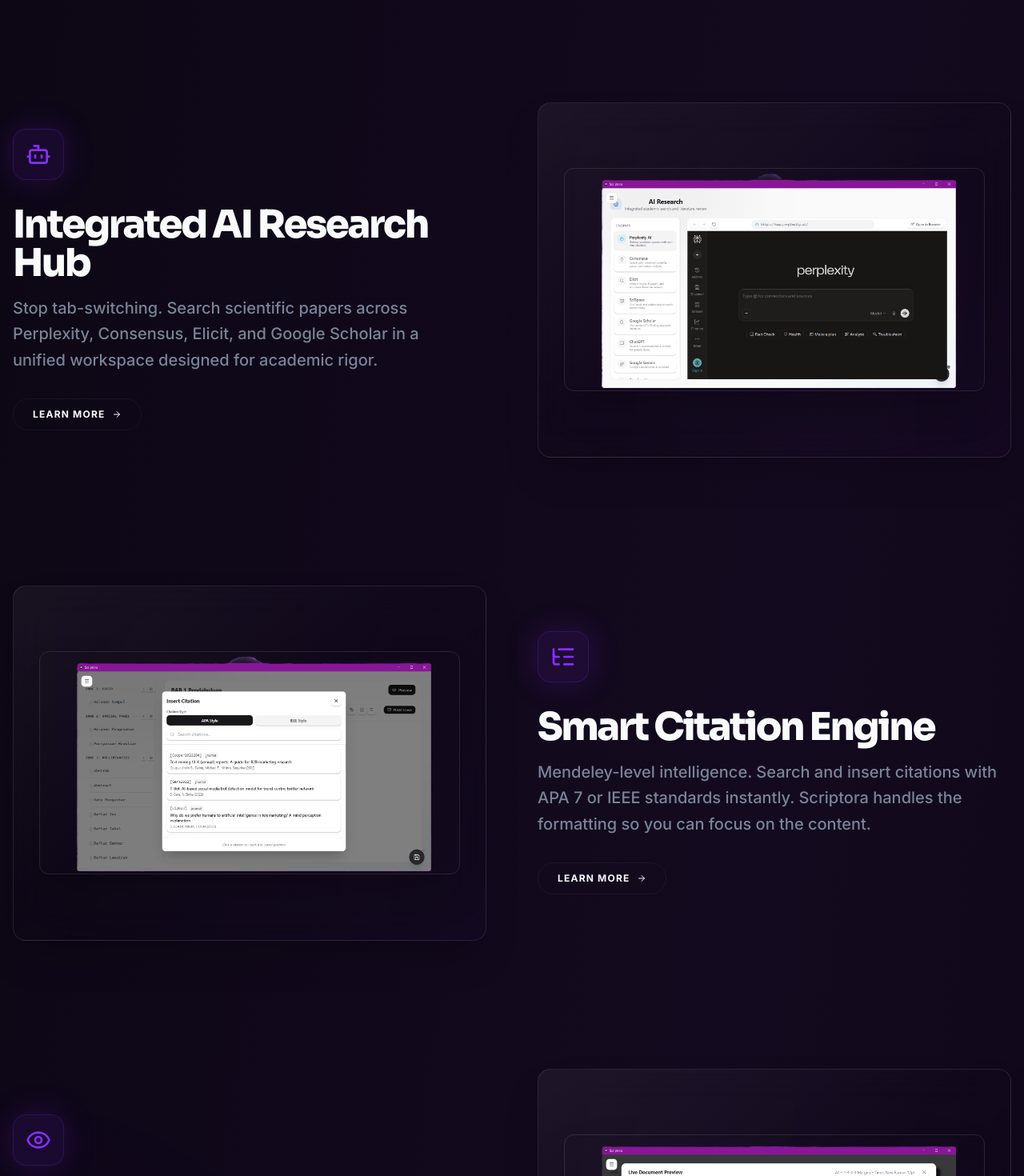
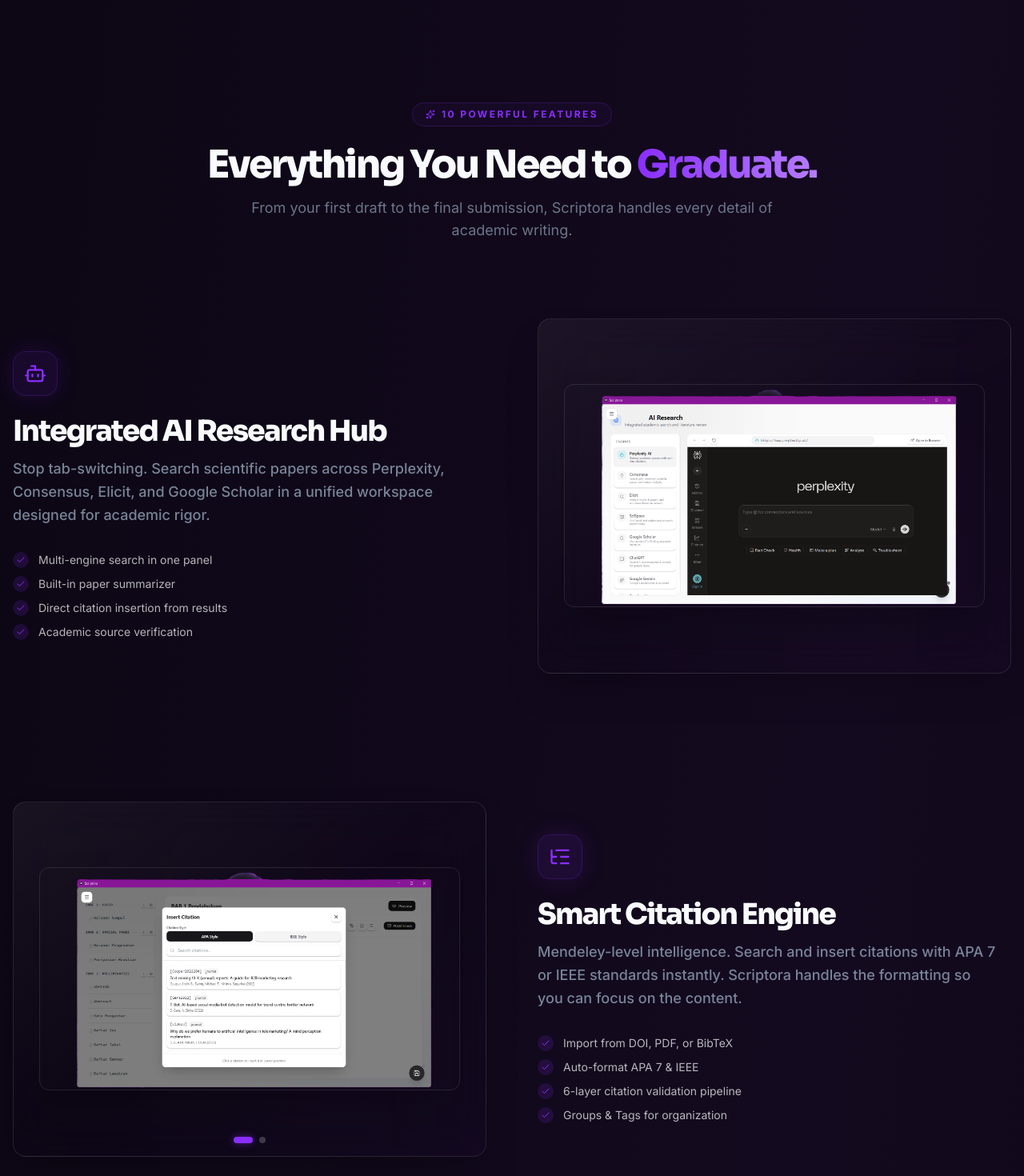
Before and after one commit to Falcoraxyz/scriptora-Official, a Next.js app: page / in a window 1280 px wide. Shown: the part 1440-2910 px from the top of the page at 80% size. Built offline with nearby package versions, Linux system fonts and the light colour scheme; no server answers.

Commit message:
feat: expand features section to 10 features with all 15 screenshots and sub-details

```diff
--- a/components/features-section.tsx
+++ b/components/features-section.tsx
@@ -1,39 +1,132 @@
+"use client"
+
 import { GlassCard } from "@/components/ui/glass-card"
-import { Button } from "@/components/ui/button"
-import { Bot, Quote, Eye, ListTree, Image as ImageIcon, Sparkles, ArrowRight } from "lucide-react"
+import { Bot, ListTree, Eye, Quote, Image as ImageIcon, Layers, BookOpen, Paperclip, StickyNote, Settings, Sparkles, Check } from "lucide-react"
 import { cn } from "@/lib/utils"
 import { motion } from "framer-motion"
+import { useState } from "react"
 
 const features = [
     {
         title: "Integrated AI Research Hub",
         desc: "Stop tab-switching. Search scientific papers across Perplexity, Consensus, Elicit, and Google Scholar in a unified workspace designed for academic rigor.",
         icon: Bot,
-        image: "/screenshots/AI Dashboard.png"
+        images: ["/screenshots/AI Dashboard.png"],
+        highlights: [
+            "Multi-engine search in one panel",
+            "Built-in paper summarizer",
+            "Direct citation insertion from results",
+            "Academic source verification"
+        ]
     },
     {
         title: "Smart Citation Engine",
         desc: "Mendeley-level intelligence. Search and insert citations with APA 7 or IEEE standards instantly. Scriptora handles the formatting so you can focus on the content.",
         icon: ListTree,
-        image: "/screenshots/UI Citation.png"
+        images: ["/screenshots/UI Citation.png", "/screenshots/Halaman Bibliography Manager.png"],
+        highlights: [
+            "Import from DOI, PDF, or BibTeX",
+            "Auto-format APA 7 & IEEE",
+            "6-layer citation validation pipeline",
+            "Groups & Tags for organization"
+        ]
     },
     {
         title: "Live Academic Preview",
-        desc: "See your thesis as it will appear in print. Real-time rendering with 4-4-3-3 margins, Times New Roman 12pt, and perfect line spacing built into the core.",
+        desc: "See your thesis as it will appear in print. Real-time rendering with 4-4-3-3 margins, Times New Roman 12pt, and perfect 1.5 line spacing built into the core.",
         icon: Eye,
-        image: "/screenshots/halaman Live Document Preview.png"
+        images: ["/screenshots/halaman Live Document Preview.png"],
+        highlights: [
+            "WYSIWYG real-time rendering",
+            "Standard academic margin preset",
+            "TNR 12pt with 1.5 line spacing",
+            "Instant chapter navigation"
+        ]
     },
     {
         title: "Premium DOCX Pipeline",
         desc: "The only IDE that exports a 'Ready to Submit' DOCX. Automatic Table of Contents, List of Figures, and Roman numeral sectioning with one click.",
         icon: Quote,
-        image: "/screenshots/Halaman Export.png"
+        images: ["/screenshots/Halaman Export.png"],
+        highlights: [
+            "One-click professional DOCX export",
+            "Auto-generated TOC & List of Figures",
+            "Roman + Arabic page numbering",
+            "PDF export via Word automation"
+        ],
+        badge: "PRO"
     },
     {
         title: "Smart Asset Management",
         desc: "Centralized management for Figures, Tables, and Equations. Drag, drop, and auto-number your assets while maintaining strict academic labeling standards.",
         icon: ImageIcon,
-        image: "/screenshots/UI insert Gambar.png"
+        images: ["/screenshots/UI insert Gambar.png", "/screenshots/UI Insert Tabel.png", "/screenshots/UI Insert Equation.png"],
+        highlights: [
+            "Figures with auto-captioning",
+            "Tables with header row support",
+            "LaTeX equations → MathML export",
+            "Academic auto-numbering (Gambar 1, Tabel 2...)"
+        ]
+    },
+    {
+        title: "5-Zone Document Architecture",
+        desc: "A smart zone system that automatically manages page numbering across your entire document — from Cover to Appendix, each zone gets its own rules.",
+        icon: Layers,
+        images: ["/screenshots/Settingan nomor halaman Untuk setiap Zone.png"],
+        highlights: [
+            "Zone 1: Cover (No page number)",
+            "Zone 2: Preliminaries (Roman: i, ii, iii)",
+            "Zone 3: Content (Arabic: 1, 2, 3)",
+            "Zone 4-5: Appendix & Special Pages"
+        ]
+    },
+    {
+        title: "Auto-Generated Lists",
+        desc: "Automatically generate Abbreviation Lists, Symbol Lists, and Glossaries. No more manual tables — Scriptora builds them from your entries and exports perfectly.",
+        icon: BookOpen,
+        images: ["/screenshots/List untuk Daftar Pustaka dll.png", "/screenshots/Halaman Dokumen List.png"],
+        highlights: [
+            "Daftar Singkatan (Abbreviations)",
+            "Daftar Simbol (Symbols)",
+            "Glosarium (Glossary)",
+            "Exported as formatted DOCX sections"
+        ]
+    },
+    {
+        title: "Appendix Manager",
+        desc: "Manage your thesis appendices with centralized auto-numbering and caption support. Upload documents, images, or write content — all organized in one panel.",
+        icon: Paperclip,
+        images: ["/screenshots/UI insert Lampiran.png"],
+        highlights: [
+            "Auto-numbered Lampiran 1, 2, 3...",
+            "Support for images & text content",
+            "Centralized caption management",
+            "Exported with proper formatting"
+        ]
+    },
+    {
+        title: "Quick Notes & Drafting",
+        desc: "A side panel for brainstorming and drafting ideas before they become part of your thesis body. Supports citation autocomplete so you never lose a reference.",
+        icon: StickyNote,
+        images: ["/screenshots/Tampilan Notes.png"],
+        highlights: [
+            "Side-panel quick notes",
+            "Citation autocomplete ({{cite:key}})",
+            "Per-project note storage",
+            "Drag ideas into your main editor"
+        ]
+    },
+    {
+        title: "Guided Setup Wizard",
+        desc: "Start your thesis in under 60 seconds. Choose a template (Skripsi, Tesis, Makalah, Proposal), fill in your metadata, and Scriptora builds the entire document structure for you.",
+        icon: Settings,
+        images: ["/screenshots/Tampilan Setup.png", "/screenshots/wizard setup.png"],
+        highlights: [
+            "Template selection (Skripsi, Tesis, etc.)",
+            "Metadata auto-fill (Nama, NIM, Judul)",
+            "University preset formatting",
+            "Structure generated in seconds"
+        ]
     }
 ]
 
@@ -43,69 +136,140 @@
             {/* Background Decoration */}
             <div className="absolute top-1/2 left-0 w-[500px] h-[500px] bg-primary/5 rounded-full blur-[120px] -translate-x-1/2 -z-10" />
 
+            {/* Section Header */}
+            <motion.div
+                initial={{ opacity: 0, y: 30 }}
+                whileInView={{ opacity: 1, y: 0 }}
+                viewport={{ once: true }}
+                transition={{ duration: 0.6 }}
+                className="container px-4 mx-auto text-center mb-24"
+            >
+                <div className="inline-flex items-center rounded-full border border-primary/20 bg-primary/5 px-4 py-1.5 text-xs font-bold uppercase tracking-[0.2em] text-primary mb-6">
+                    <Sparkles className="w-3 h-3 mr-2" />
+                    10 Powerful Features
+                </div>
+                <h2 className="text-4xl md:text-5xl font-heading font-black tracking-tighter mb-4">
+                    Everything You Need to <span className="bg-clip-text text-transparent bg-gradient-to-r from-[#8A2EFF] to-[#B57CFF]">Graduate.</span>
+                </h2>
+                <p className="text-lg text-muted-foreground/70 max-w-2xl mx-auto">
+                    From your first draft to the final submission, Scriptora handles every detail of academic writing.
+                </p>
+            </motion.div>
+
             <div className="container px-4 mx-auto space-y-40">
                 {features.map((f, i) => (
+                    <FeatureBlock key={i} feature={f} index={i} />
+                ))}
+            </div>
+        </section>
+    )
+}
+
+interface FeatureData {
+    title: string
+    desc: string
+    icon: React.ElementType
+    images: string[]
+    highlights: string[]
+    badge?: string
+}
+
+function FeatureBlock({ feature: f, index: i }: { feature: FeatureData, index: number }) {
+    const [activeImg, setActiveImg] = useState(0)
+
+    return (
         <motion.div
-                        key={i}
             initial={{ opacity: 0, y: 50 }}
             whileInView={{ opacity: 1, y: 0 }}
-                        viewport={{ once: true, margin: "-150px" }}
-                        transition={{ duration: 0.8, ease: "easeOut" }}
+            viewport={{ once: true, margin: "-100px" }}
+            transition={{ duration: 0.8 }}
             className={cn(
                 "flex flex-col md:flex-row gap-16 items-center",
                 i % 2 === 1 ? 'md:flex-row-reverse' : ''
             )}
         >
-                        <div className="flex-1 space-y-8">
+            {/* Text Content */}
+            <div className="flex-1 space-y-6">
                 <motion.div
                     initial={{ scale: 0.8, opacity: 0 }}
                     whileInView={{ scale: 1, opacity: 1 }}
                     viewport={{ once: true }}
                     transition={{ delay: 0.2 }}
-                                className="w-16 h-16 rounded-2xl bg-primary/10 flex items-center justify-center border border-primary/20 shadow-[0_0_40px_rgba(138,46,255,0.2)] group-hover:shadow-[0_0_60px_rgba(138,46,255,0.4)] transition-all duration-500"
+                    className="w-14 h-14 rounded-2xl bg-primary/10 flex items-center justify-center border border-primary/20 shadow-[0_0_30px_rgba(138,46,255,0.15)]"
                 >
-                                <f.icon className="w-8 h-8 text-primary group-hover:scale-110 transition-transform" />
+                    <f.icon className="w-7 h-7 text-primary" />
                 </motion.div>
 
-                            <div className="space-y-4">
-                                <h3 className="text-4xl md:text-5xl font-heading font-black tracking-tighter flex items-center gap-4">
+                <div className="space-y-3">
+                    <h3 className="text-3xl md:text-4xl font-heading font-black tracking-tighter flex items-center gap-3 flex-wrap">
                         {f.title}
-                                    {f.title.includes("DOCX") && (
-                                        <span className="text-[10px] bg-primary/20 text-primary border border-primary/30 px-3 py-1 rounded-full uppercase tracking-[0.2em] font-black shadow-[0_0_20px_rgba(138,46,255,0.3)]">PRO</span>
+                        {f.badge && (
+                            <span className="text-[10px] bg-primary/20 text-primary border border-primary/30 px-3 py-1 rounded-full uppercase tracking-[0.2em] font-black shadow-[0_0_20px_rgba(138,46,255,0.3)]">{f.badge}</span>
                         )}
                     </h3>
-                                <p className="text-xl text-muted-foreground/80 leading-relaxed font-medium max-w-xl">
+                    <p className="text-lg text-muted-foreground/80 leading-relaxed font-medium max-w-xl">
                         {f.desc}
                     </p>
                 </div>
 
-                            <Button variant="ghost" className="rounded-full border border-white/5 hover:bg-primary/5 hover:border-primary/20 transition-all text-xs uppercase tracking-widest font-bold px-6 h-10 group">
-                                Learn More <ArrowRight className="ml-2 w-3 h-3 group-hover:translate-x-1 transition-transform" />
-                            </Button>
+                {/* Highlights replacing "Learn More" */}
+                <div className="space-y-2.5 pt-2">
+                    {f.highlights.map((h, j) => (
+                        <motion.div
+                            key={j}
+                            initial={{ opacity: 0, x: -10 }}
+                            whileInView={{ opacity: 1, x: 0 }}
+                            viewport={{ once: true }}
+                            transition={{ delay: 0.3 + j * 0.1 }}
+                            className="flex items-center gap-3 text-sm text-white/70"
+                        >
+                            <div className="w-5 h-5 rounded-full bg-primary/15 flex items-center justify-center shrink-0">
+                                <Check className="w-3 h-3 text-primary" />
+                            </div>
+                            {h}
+                        </motion.div>
+                    ))}
+                </div>
             </div>
 
+            {/* Image Gallery */}
             <div className="flex-1 w-full relative">
                 <GlassCard className="aspect-[4/3] flex items-center justify-center bg-gradient-to-br from-white/[0.05] via-transparent to-primary/[0.02] relative overflow-hidden group border-white/10 p-2 shadow-2xl">
                     <div className="absolute inset-0 bg-primary/10 opacity-0 group-hover:opacity-100 transition-opacity duration-700 blur-2xl" />
-                                <div className="relative z-10 w-full flex justify-center p-2 md:p-6 transition-transform duration-700 group-hover:scale-[1.02] group-hover:-rotate-1">
+                    <div className="relative z-10 w-full flex justify-center p-2 md:p-6 transition-transform duration-700 group-hover:scale-[1.02]">
                         <img
-                                        src={f.image}
+                            src={f.images[activeImg]}
                             alt={f.title}
                             className="rounded-xl shadow-2xl border border-white/10 group-hover:border-primary/30 transition-all duration-700"
                         />
                     </div>
+
+                    {/* Multi-image indicator */}
+                    {f.images.length > 1 && (
+                        <div className="absolute bottom-4 left-1/2 -translate-x-1/2 z-20 flex gap-2">
+                            {f.images.map((_, idx) => (
+                                <button
+                                    key={idx}
+                                    onClick={() => setActiveImg(idx)}
+                                    className={cn(
+                                        "w-2 h-2 rounded-full transition-all duration-300",
+                                        activeImg === idx
+                                            ? "bg-primary w-6 shadow-[0_0_10px_rgba(138,46,255,0.5)]"
+                                            : "bg-white/20 hover:bg-white/40"
+                                    )}
+                                />
+                            ))}
+                        </div>
+                    )}
+
+                    {/* Sparkle on hover */}
                     <div className="absolute bottom-4 right-4 z-20 opacity-0 group-hover:opacity-100 transition-opacity duration-500">
                         <div className="bg-primary/20 backdrop-blur-md border border-primary/30 rounded-full p-2">
                             <Sparkles className="w-4 h-4 text-primary animate-pulse" />
                         </div>
                     </div>
                 </GlassCard>
-                            {/* Decorative Glow */}
-                            <div className="absolute -inset-4 bg-primary/5 blur-3xl rounded-full -z-10 opacity-0 group-hover:opacity-100 transition-opacity duration-1000" />
             </div>
         </motion.div>
-                ))}
-            </div>
-        </section>
     )
 }
```
Lines whose indentation alone changed are shown as unchanged.
